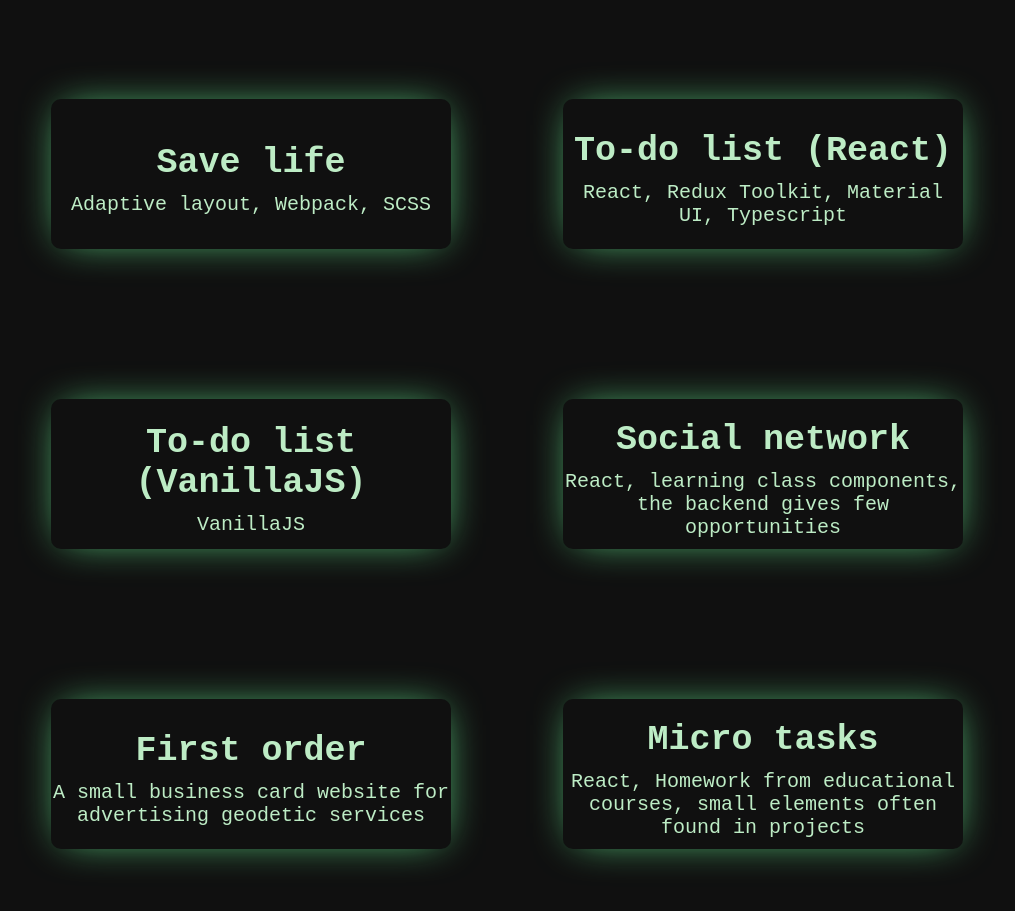
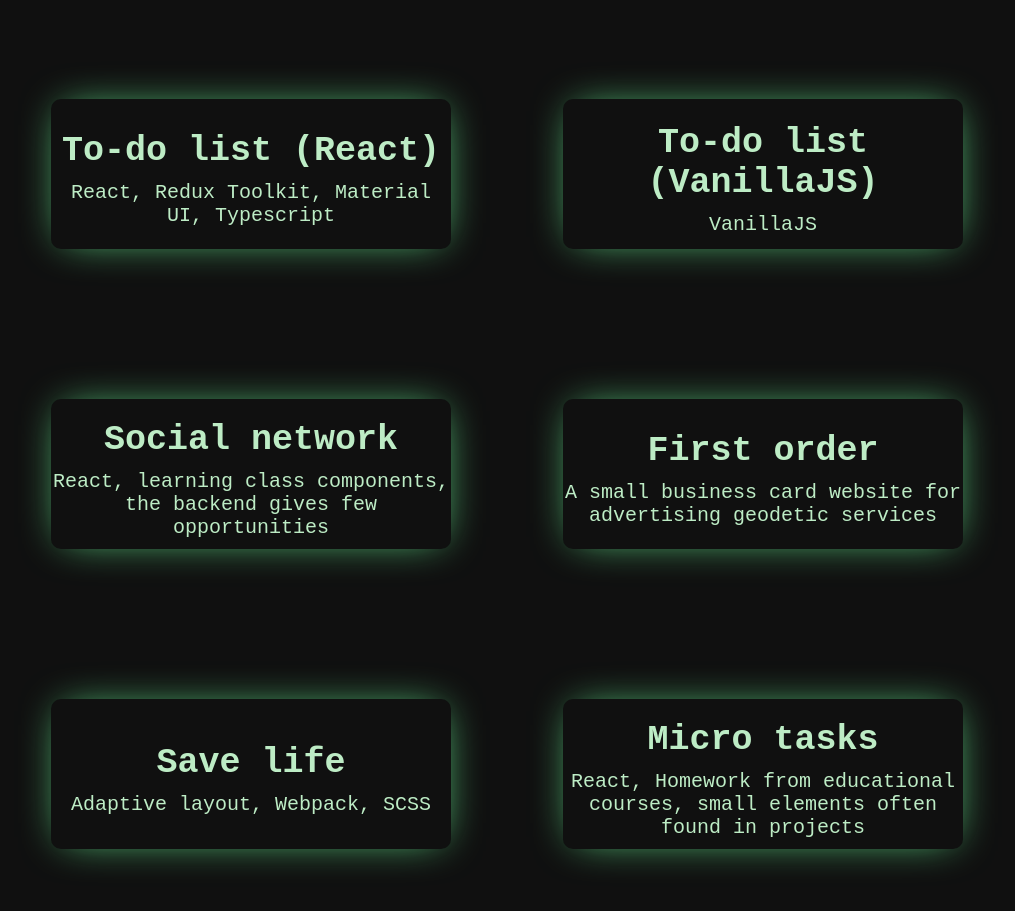
Before and after one commit to Nikolai-Doroshenko-93/portfolio, a React (Create React App) app: page / in a window 1280 px wide. Shown: the part 1960-2871 px from the top of the page, without its empty margins (133-1148 px from the left). Built offline with nearby package versions, Linux system fonts and the light colour scheme; a web font is replaced by a local one.

Commit message:
small fix

```diff
--- a/src/components/p4-Projects/Projects.js
+++ b/src/components/p4-Projects/Projects.js
@@ -14,11 +14,6 @@
                 />
                 <div className={s.contentBlock}>
                     <Zoom>
-                        <ProjectCard
-                            title={"Save life"}
-                            href={"https://save-life-project.netlify.app/"}
-                            info={"Adaptive layout, Webpack, SCSS"}
-                        />
                         <ProjectCard
                             title={"To-do list (React)"}
                             href={"https://nikolai-doroshenko-93.github.io/to-do-list-incubator/"}
@@ -40,6 +35,11 @@
                             info={"A small business card website for advertising geodetic services"}
                         />
                         <ProjectCard
+                            title={"Save life"}
+                            href={"https://save-life-project.netlify.app/"}
+                            info={"Adaptive layout, Webpack, SCSS"}
+                        />
+                        <ProjectCard
                             title={"Micro tasks"}
                             href={"https://nikolai-doroshenko-93.github.io/home-work-autocheck/"}
                             info={"React, Homework from educational courses, small elements often found in projects"}
```
